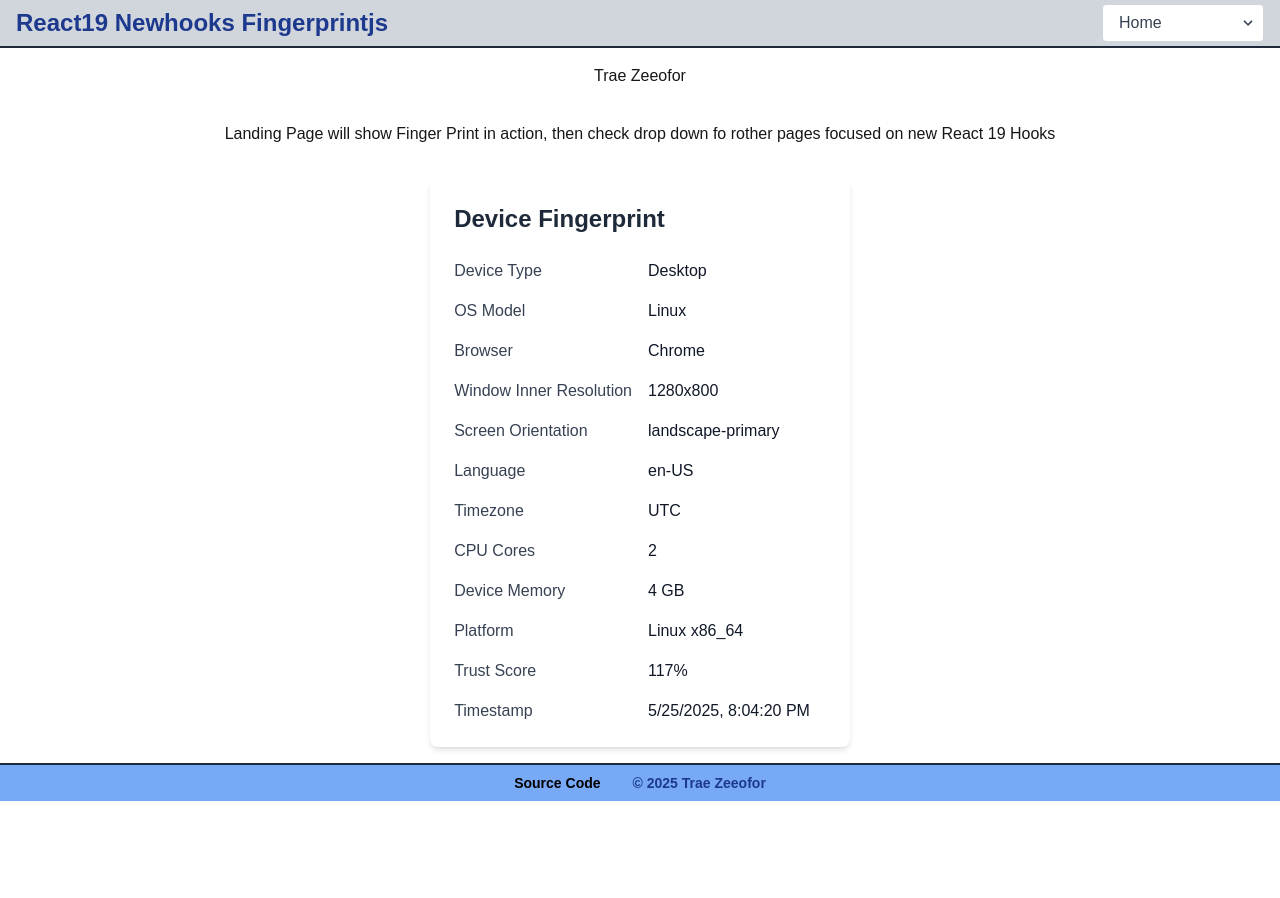
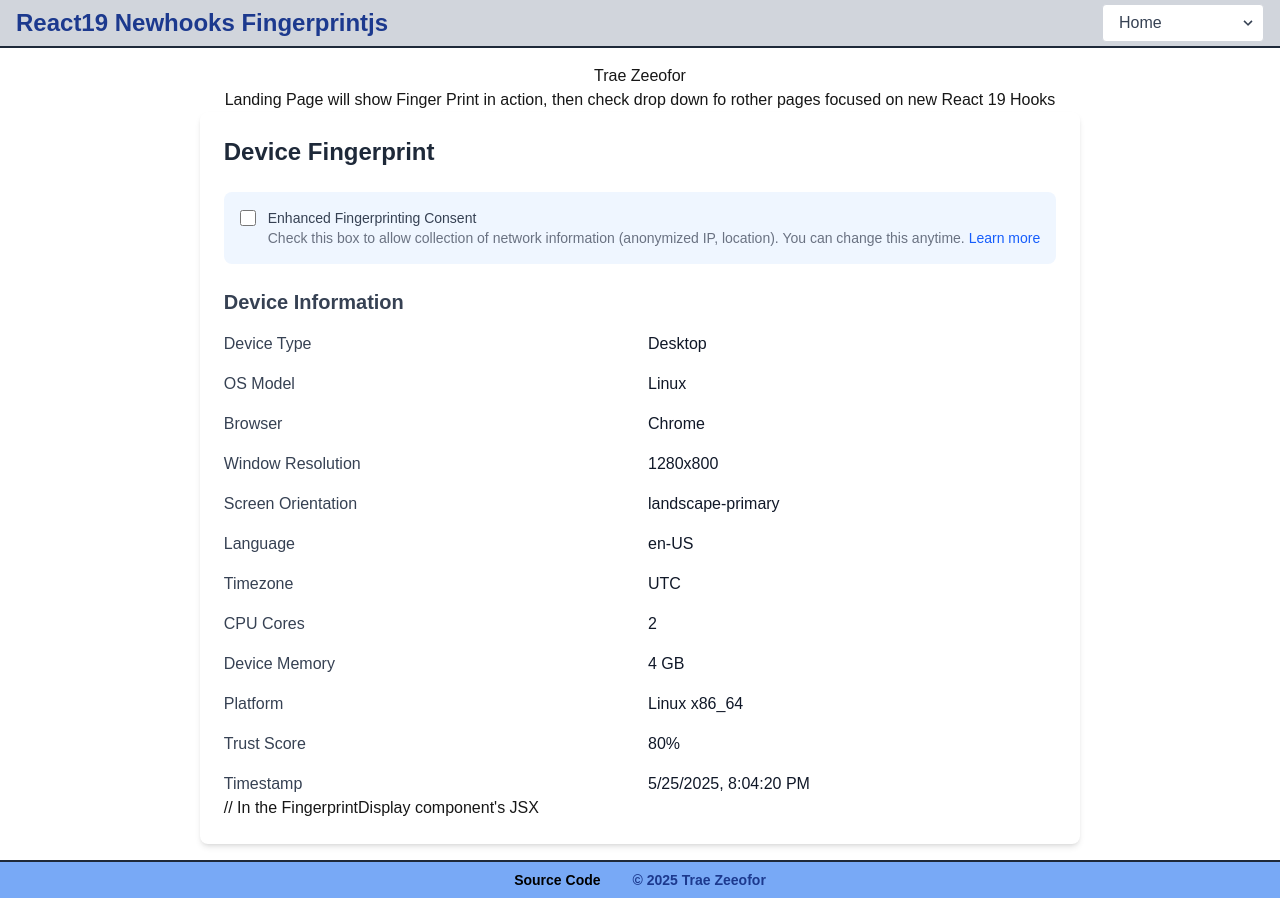
Before and after one commit to traez/react19-new-hooks, a Next.js app: page / in a window 1280 px wide. Before the commit the page ends 801 px from the top, so only its background shows below. Built offline with nearby package versions, Linux system fonts and the light colour scheme.

Commit message:
feat: implement fingerprint collection with consent handling, add server data retrieval

```diff
--- /dev/null
+++ b/src/app/api/fingerprint/route.ts
@@ -0,0 +1,55 @@
+import { NextResponse } from "next/server";
+
+export const dynamic = "force-dynamic";
+
+export async function GET(request: Request) {
+  const headers = request.headers;
+  const ip =
+    headers.get("x-forwarded-for") || headers.get("x-real-ip") || "Unknown";
+
+  // Initialize location data
+  let country = "Unknown";
+  let region = "Unknown";
+  let city = "Unknown";
+
+  // Simple IP-based geolocation (mock example)
+  if (ip !== "Unknown") {
+    // This is a mock implementation - replace with real geolocation in production
+    const ipParts = ip.split(".");
+    const firstOctet = parseInt(ipParts[0]);
+
+    if (firstOctet < 50) {
+      country = "US";
+      region = "North America";
+      city = "Cloud Provider"; // Often indicates AWS/GCP data centers
+    } else if (firstOctet < 100) {
+      country = "UK";
+      region = "Europe";
+      city = "London";
+    } else {
+      country = "Other";
+    }
+  }
+
+  const serverFingerprint = {
+    network: {
+      ip, // Now showing full unmasked IP
+      country,
+      region,
+      city,
+    },
+    request: {
+      method: request.method,
+      userAgent: headers.get("user-agent"),
+      acceptLanguage: headers.get("accept-language"),
+      referrer: headers.get("referer"),
+      host: headers.get("host"),
+    },
+    deployment: {
+      environment: process.env.NODE_ENV,
+    },
+    timestamp: new Date().toISOString(),
+  };
+
+  return NextResponse.json(serverFingerprint);
+}
--- a/src/components/FingerprintDisplay.tsx
+++ b/src/components/FingerprintDisplay.tsx
@@ -1,30 +1,48 @@
+// src/components/FingerprintDisplay.tsx
 "use client";
-import { useEffect } from "react";
+import { useEffect, useState } from "react";
 import { useAppStore } from "@/store/StoreProvider";
 
 export default function FingerprintDisplay() {
-  const { fingerprint, isLoaded, collectFingerprint } = useAppStore(
-    (state) => state
-  );
+  const { fingerprint, isLoaded, error, collectFingerprint, resetFingerprint } =
+    useAppStore((state) => state);
+  const [consentGiven, setConsentGiven] = useState(false);
 
   useEffect(() => {
-    if (!isLoaded) collectFingerprint();
-  }, [isLoaded, collectFingerprint]);
+    if (!isLoaded) collectFingerprint(consentGiven);
+  }, [isLoaded, collectFingerprint, consentGiven]);
 
-  if (!isLoaded || !fingerprint) return <div>Loading fingerprint data...</div>;
+  const handleConsentChange = (e: React.ChangeEvent<HTMLInputElement>) => {
+    const newConsent = e.target.checked;
+    setConsentGiven(newConsent);
+    if (isLoaded) {
+      resetFingerprint();
+      collectFingerprint(newConsent);
+    }
+  };
+
+  if (error) return <ErrorDisplay error={error} />;
+  if (!isLoaded || !fingerprint) return <LoadingDisplay />;
 
   return (
-    <div className="max-w-2xl mx-auto p-6 bg-white rounded-lg shadow-md">
+    <div className="max-w-4xl mx-auto p-6 bg-white rounded-lg shadow-md">
       <h2 className="text-2xl font-bold mb-6 text-gray-800">
         Device Fingerprint
       </h2>
-
+      <ConsentBanner
+        consentGiven={consentGiven}
+        onChange={handleConsentChange}
+      />
+      <div className="mt-6">
+        <h3 className="text-xl font-semibold mb-4 text-gray-700">
+          Device Information
+        </h3>
         <div className="grid grid-cols-2 gap-4">
           <DataRow label="Device Type" value={fingerprint.deviceType} />
           <DataRow label="OS Model" value={fingerprint.osModel} />
           <DataRow label="Browser" value={fingerprint.browserInfo} />
           <DataRow
-          label="Window Inner Resolution"
+            label="Window Resolution"
             value={fingerprint.windowInnerResolution}
           />
           <DataRow
@@ -47,15 +65,116 @@ export default function FingerprintDisplay() {
           />
           <DataRow label="Platform" value={fingerprint.platform} />
           <DataRow label="Trust Score" value={`${fingerprint.trustScore}%`} />
-        <DataRow label="Timestamp" value={fingerprint.timestamp} />
+          <DataRow
+            label="Timestamp"
+            value={new Date(fingerprint.timestamp).toLocaleString()}
+          />
         </div>
+      </div>
+      // In the FingerprintDisplay component's JSX
+      {consentGiven && fingerprint.serverData && (
+        <div className="mt-8 pt-6 border-t border-gray-200">
+          <h3 className="text-xl font-semibold mb-4 text-gray-700">
+            Network Information
+          </h3>
+          <div className="grid grid-cols-2 gap-4">
+            <DataRow
+              label="IP Address"
+              value={fingerprint.serverData.network.ip}
+            />
+            <DataRow
+              label="Country"
+              value={fingerprint.serverData.network.country}
+            />
+            <DataRow
+              label="Region"
+              value={fingerprint.serverData.network.region}
+            />
+            <DataRow label="City" value={fingerprint.serverData.network.city} />
+            <DataRow
+              label="User Agent"
+              value={fingerprint.serverData.request.userAgent || "Unknown"}
+            />
+            <DataRow
+              label="Preferred Language"
+              value={fingerprint.serverData.request.acceptLanguage || "Unknown"}
+            />
+            <DataRow
+              label="Referrer"
+              value={fingerprint.serverData.request.referrer || "Direct"}
+            />
+            <DataRow
+              label="Environment"
+              value={fingerprint.serverData.deployment.environment || "Unknown"}
+            />
+          </div>
+        </div>
+      )}
     </div>
   );
 }
 
-const DataRow = ({ label, value }: { label: string; value: string }) => (
+const DataRow = ({ label, value }: { label: string; value?: string }) => (
   <>
     <div className="font-medium text-gray-700">{label}</div>
-    <div className="text-gray-900">{value}</div>
+    <div className="text-gray-900 break-words">{value || "Unknown"}</div>
   </>
 );
+
+const LoadingDisplay = () => (
+  <div className="max-w-2xl mx-auto p-6 text-center">
+    <div className="animate-pulse flex flex-col space-y-4">
+      <div className="h-8 bg-gray-200 rounded w-1/2 mx-auto"></div>
+      <div className="grid grid-cols-2 gap-4">
+        {[...Array(8)].map((_, i) => (
+          <div key={i} className="space-y-2">
+            <div className="h-4 bg-gray-200 rounded w-3/4"></div>
+            <div className="h-4 bg-gray-200 rounded"></div>
+          </div>
+        ))}
+      </div>
+    </div>
+  </div>
+);
+
+const ErrorDisplay = ({ error }: { error: string }) => (
+  <div className="max-w-2xl mx-auto p-6 bg-red-50 rounded-lg">
+    <h3 className="text-lg font-medium text-red-800">Error</h3>
+    <p className="text-red-600 mt-2">{error}</p>
+    <p className="text-red-500 mt-4">Please refresh the page to try again.</p>
+  </div>
+);
+
+const ConsentBanner = ({
+  consentGiven,
+  onChange,
+}: {
+  consentGiven: boolean;
+  onChange: (e: React.ChangeEvent<HTMLInputElement>) => void;
+}) => (
+  <div className="p-4 bg-blue-50 rounded-lg mb-6">
+    <div className="flex items-start">
+      <div className="flex items-center h-5">
+        <input
+          id="consent-checkbox"
+          type="checkbox"
+          checked={consentGiven}
+          onChange={onChange}
+          className="focus:ring-blue-500 h-4 w-4 text-blue-600 border-gray-300 rounded"
+        />
+      </div>
+      <div className="ml-3 text-sm">
+        <label htmlFor="consent-checkbox" className="font-medium text-gray-700">
+          Enhanced Fingerprinting Consent
+        </label>
+        <p className="text-gray-500">
+          Check this box to allow collection of network information (anonymized
+          IP, location). You can change this anytime.{" "}
+          <a href="/privacy" className="text-blue-600 hover:text-blue-500">
+            Learn more
+          </a>
+        </p>
+      </div>
+    </div>
+  </div>
+);
--- a/src/store/slices/fingerprintSlice.ts
+++ b/src/store/slices/fingerprintSlice.ts
@@ -1,5 +1,26 @@
 // src/store/slices/fingerprintSlice.ts
 import type { StateCreator } from "zustand";
+
+// src/store/slices/fingerprintSlice.ts
+export interface ServerFingerprint {
+    network: {
+      ip: string;
+      country?: string;
+      region?: string;
+      city?: string;
+    };
+    request: {
+      method?: string;
+      userAgent?: string;
+      acceptLanguage?: string;
+      referrer?: string;
+      host?: string;
+    };
+    deployment: {
+      environment?: string;
+    };
+    timestamp: string;
+  }
 
 export interface FingerprintData {
   deviceType: string;
@@ -14,12 +35,16 @@ export interface FingerprintData {
   platform: string;
   trustScore: number;
   timestamp: string;
+  serverData?: ServerFingerprint;
+  consentGiven: boolean;
 }
 
 export interface FingerprintSliceType {
   fingerprint: FingerprintData | null;
   isLoaded: boolean;
-  collectFingerprint: () => void;
+  error: string | null;
+  collectFingerprint: (consent: boolean) => Promise<void>;
+  resetFingerprint: () => void;
 }
 
 export const createFingerprintSlice: StateCreator<FingerprintSliceType> = (
@@ -27,10 +52,15 @@ export const createFingerprintSlice: StateCreator<FingerprintSliceType> = (
 ) => ({
   fingerprint: null,
   isLoaded: false,
-  collectFingerprint: () => {
-    if (typeof window === "undefined") return; // Skip during SSR
+  error: null,
+  collectFingerprint: async (consent) => {
+    if (typeof window === "undefined") return;
 
-    const fingerprint: FingerprintData = {
+    try {
+      set({ isLoaded: false, error: null });
+
+      // Always collect basic client data (non-identifiable)
+      const clientFingerprint: Partial<FingerprintData> = {
         deviceType: detectDeviceType(),
         osModel: detectOS(),
         browserInfo: detectBrowser(),
@@ -42,14 +72,35 @@ export const createFingerprintSlice: StateCreator<FingerprintSliceType> = (
         deviceMemory: (navigator as any).deviceMemory,
         platform: navigator.platform,
         trustScore: calculateTrustScore(),
-      timestamp: new Date().toLocaleString(),
+        timestamp: new Date().toISOString(),
+        consentGiven: consent,
       };
 
-    set({ fingerprint, isLoaded: true });
+      // Only collect server data if consent is given
+      let serverData: ServerFingerprint | undefined;
+      if (consent) {
+        const response = await fetch("/api/fingerprint");
+        if (!response.ok) throw new Error("Failed to fetch server fingerprint");
+        serverData = await response.json();
+      }
+
+      set({
+        fingerprint: {
+          ...(clientFingerprint as FingerprintData),
+          serverData,
         },
+        isLoaded: true,
+      });
+    } catch (err) {
+      console.error("Fingerprint collection error:", err);
+      set({ error: "Failed to collect fingerprint data", isLoaded: true });
+    }
+  },
+  resetFingerprint: () =>
+    set({ fingerprint: null, isLoaded: false, error: null }),
 });
 
-// Detection helpers
+// Detection helpers (same as before)
 const detectDeviceType = (): string => {
   const ua = navigator.userAgent;
   if (/tablet|ipad|playbook|silk/i.test(ua)) return "Tablet";
@@ -79,5 +130,6 @@ const detectBrowser = (): string => {
 };
 
 const calculateTrustScore = (): number => {
-  return 117;
+  // Implement your trust score logic
+  return Math.floor(Math.random() * 30) + 70; // Random score between 70-100 for demo
 };
```
Lines whose indentation alone changed are shown as unchanged.
